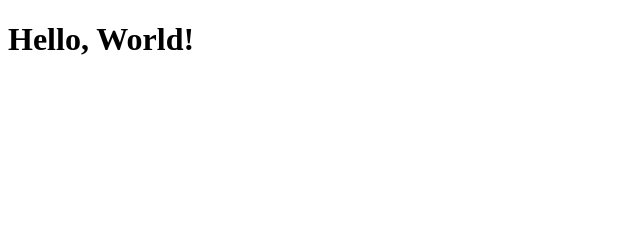
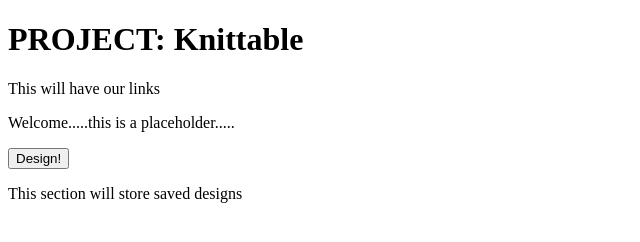
Before and after one commit to Antraeus/project_knittable, a website: page public/index.html in a window 1280 px wide. Shown: the whole page, without its empty margins (0-640 px from the left). Drawn offline with Linux system fonts and the light colour scheme.

Commit message:
made index.html skeleton

```diff
--- a/public/index.html
+++ b/public/index.html
@@ -1,7 +1,43 @@
 <!DOCTYPE html>
-<html>
-<head><title></title></head>
-  <body>
-    <h1>Hello, World!</h1>
-  </body>
+<html lang="en">
+<head>
+  <meta charset="UTF-8">
+  <title>Project: Knittable</title>
+
+<!-- CSS
+–––––––––––––––––––––––––––––––––––––––––––––––––– -->
+<link type="text/css" href="css/reset.css" rel="stylesheet"/>
+<link type="text/css" href="css/pure_forms.css" rel="stylesheet"/>
+
+<!-- JAVASCRIPT
+–––––––––––––––––––––––––––––––––––––––––––––––––– -->
+
+
+<!-- CONTENT
+–––––––––––––––––––––––––––––––––––––––––––––––––– -->
+
+</head>
+<body id="main">
+  <header id="title">
+    <h1>PROJECT: Knittable</h1>
+  </header>
+
+  <nav>This will have our links</nav>
+
+  <main>
+    <section id="description">
+      <p>Welcome.....this is a placeholder.....</p>
+    </section>
+    <section id="login">
+      <div id="login-box">
+      </div>
+    </section>
+    <section id="nav-button">
+      <button id="to-design">Design!</button>
+    </section>
+    <section id="stored-designs">
+      <p> This section will store saved designs</p>
+    </section>
+
+</body>
 </html>
```
